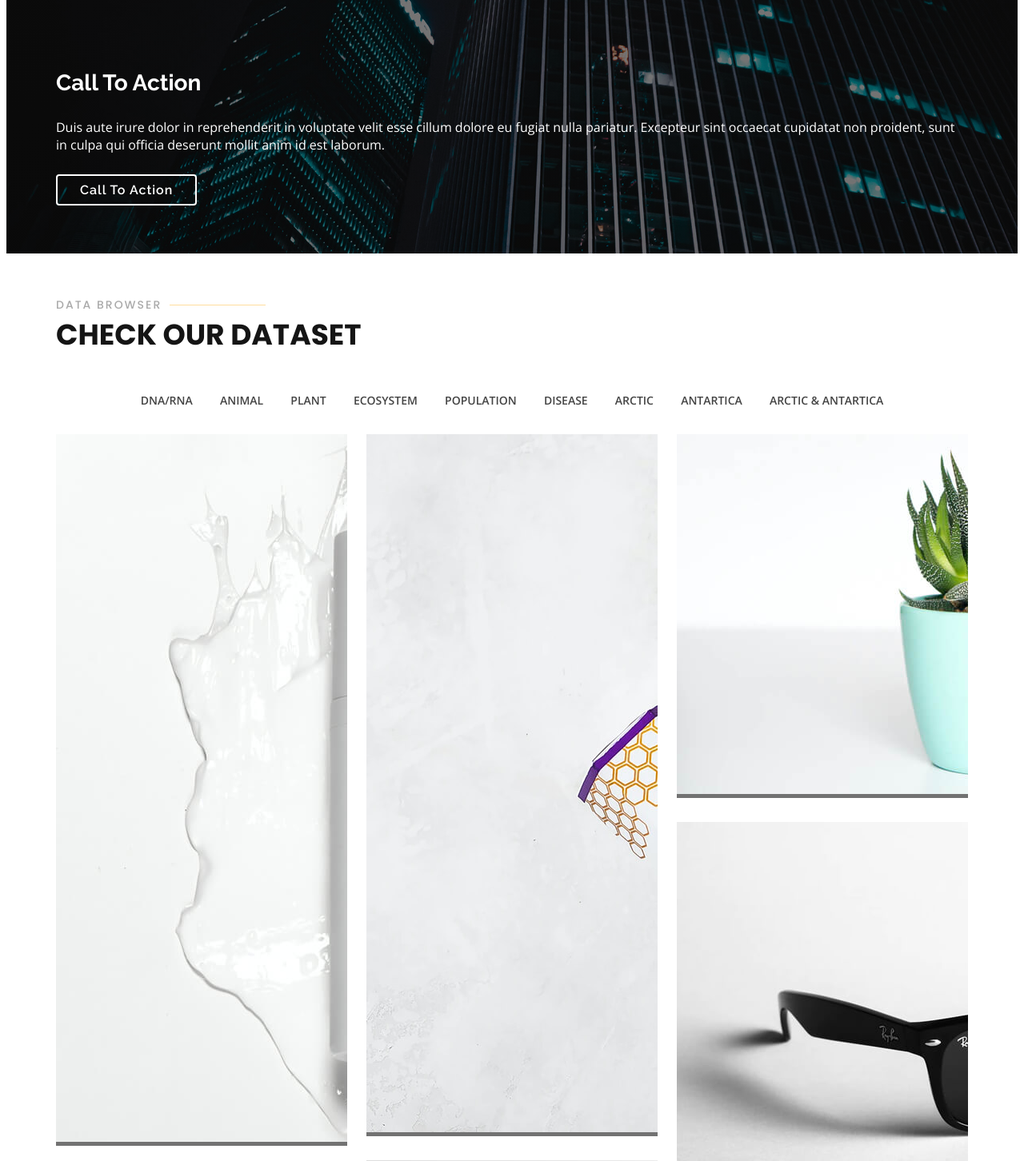
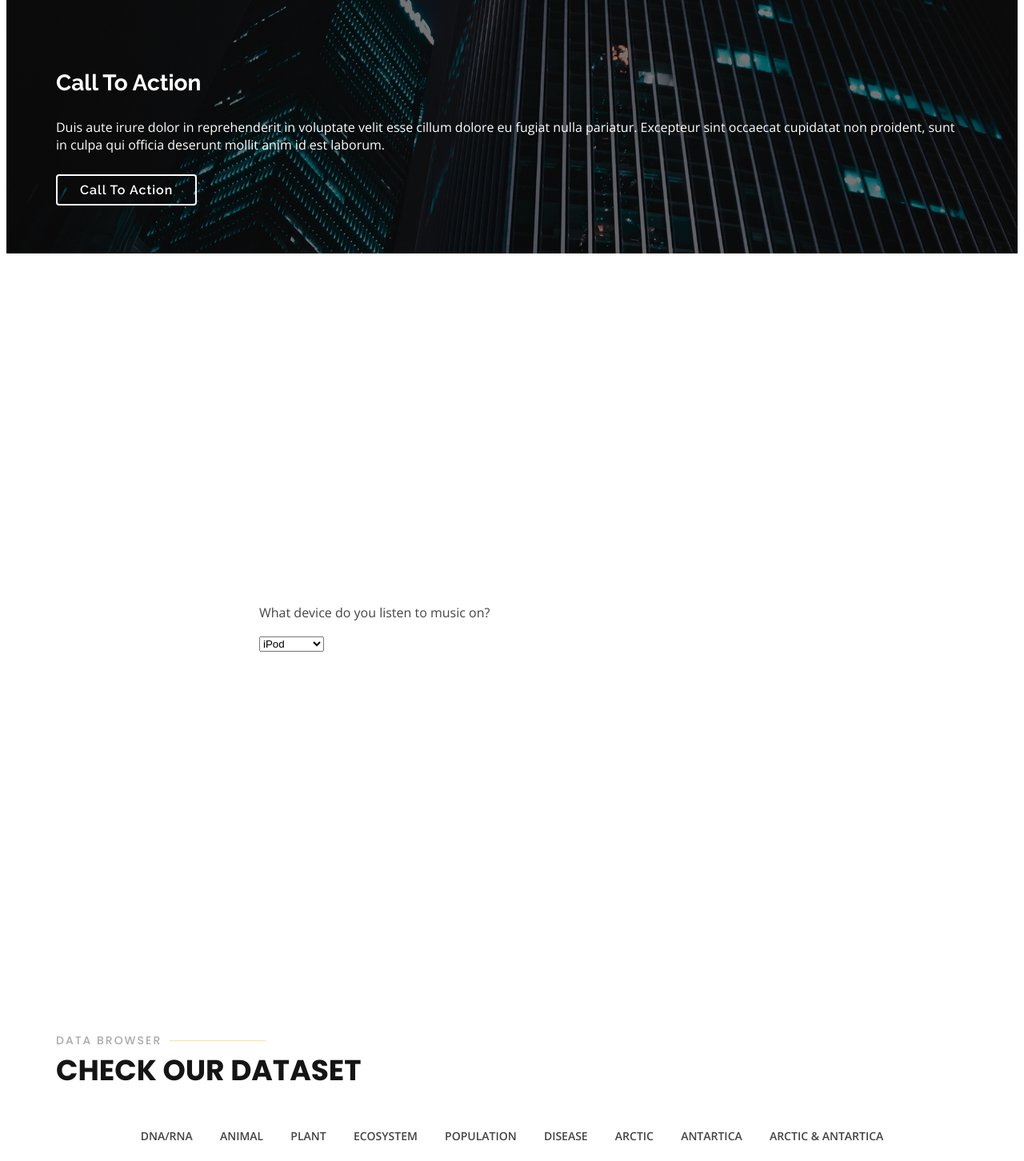
Before and after one commit to azira104/PolarRegion, a Django app: page / in a window 1280 px wide. Shown: the part 3751-5203 px from the top of the page at 80% size. Run offline with Django 3.2, Linux system fonts and the light colour scheme; some libraries are stand-ins or nearby versions.

Commit message:
try and error

```diff
--- a/mainpr/templates/index.html
+++ b/mainpr/templates/index.html
@@ -298,6 +298,19 @@
 
       </div>
     </section><!-- End Cta Section -->
+
+    <section>
+      <div class="box1">
+        <form action="http://www.example.com/profile.php">
+          <p>What device do you listen to music on?</p>
+          <select name="devices">
+           <option value="ipod">iPod</option>
+           <option value="radio">Radio</option>
+           <option value="computer">Computer</option>
+           </select>
+          </form>
+      </div>
+    </section>
 
     <!-- ======= Portfolio Section ======= -->
     <section id="portfolio" class="portfolio">
--- a/static/css/style.css
+++ b/static/css/style.css
@@ -1555,3 +1555,13 @@ body {
   }
 
   /* TRY AND ERROR */
+
+.box1 {
+  display: grid;
+  place-items: center;
+  min-height: 100vh;
+}
+
+form {
+  width: 50%;
+}
```
